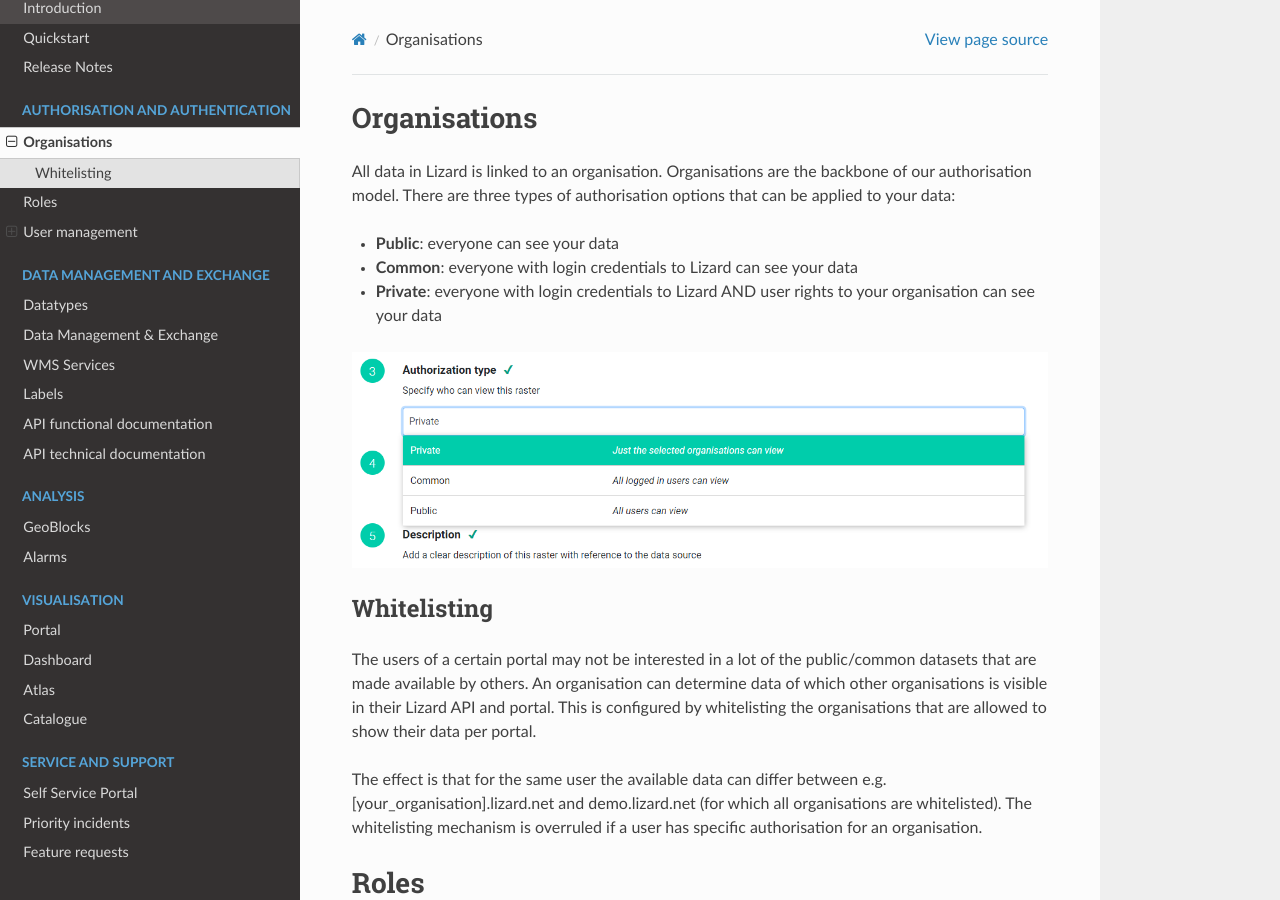
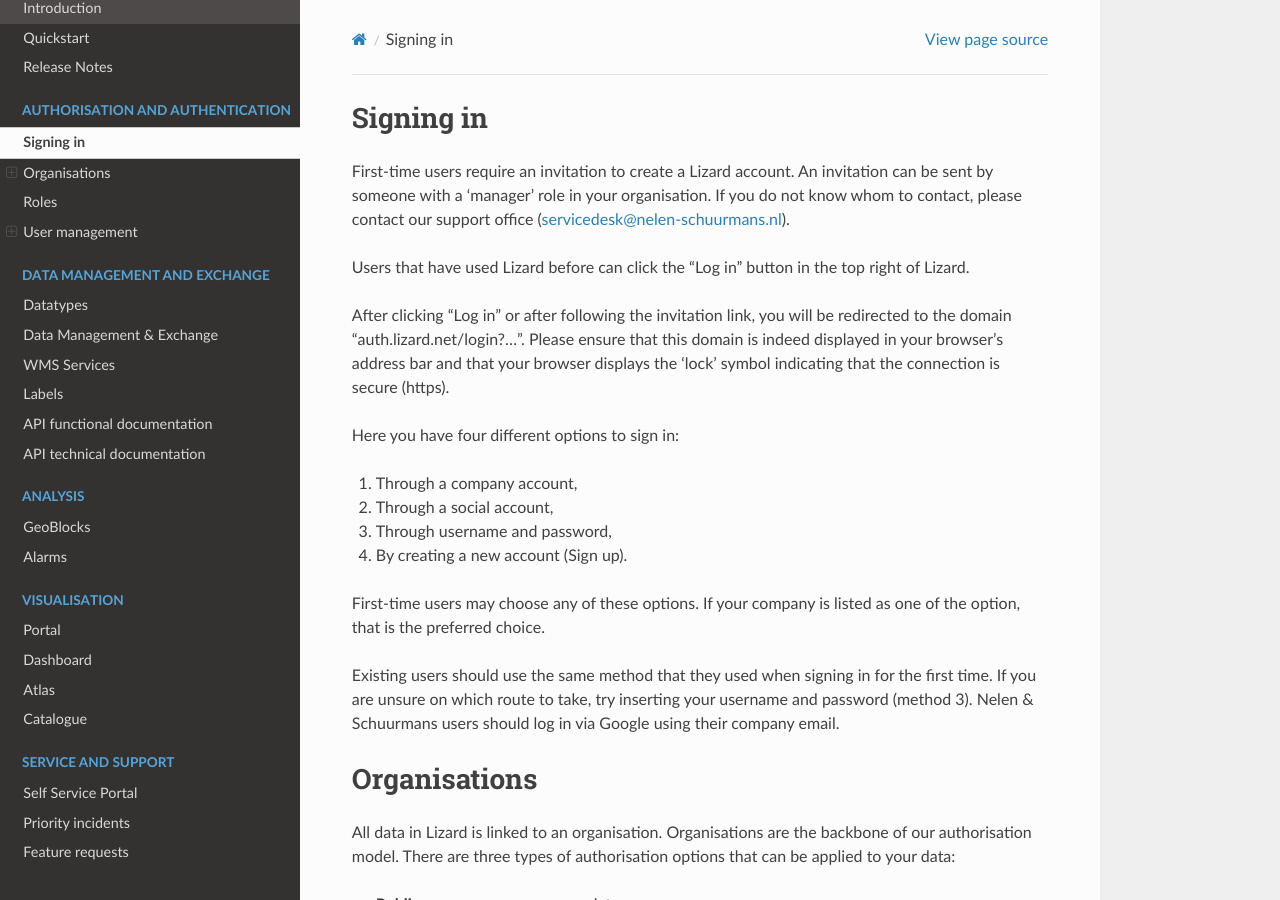
Before and after one commit to nens/lizard-docs, a Sphinx documentation site: the page built from source/b_usermanagement.rst, in a window 1280 px wide and 900 px high. Built offline with Sphinx 7.4.7 and the Read the Docs theme 2.0.0, drawn with Linux system fonts in a browser that asks for light colours; formulas are drawn with MathJax 3; some of the changed text lies outside the part shown.

Commit message:
Describe sign in

```diff
--- a/source/b_usermanagement.rst
+++ b/source/b_usermanagement.rst
@@ -1,3 +1,38 @@
+.. _AuthenticationAnchor:
+
+==========
+Signing in
+==========
+
+First-time users require an invitation to create a Lizard account. An
+invitation can be sent by someone with a 'manager' role in your organisation.
+If you do not know whom to contact, please contact our support office
+(servicedesk@nelen-schuurmans.nl).
+
+Users that have used Lizard before can click the "Log in" button in the top
+right of Lizard.
+
+After clicking "Log in" or after following the invitation link, you will be
+redirected to the domain "auth.lizard.net/login?...".
+Please ensure that this domain is indeed displayed in your browser's address
+bar and that your browser displays the 'lock' symbol indicating that
+the connection is secure (https).
+
+Here you have four different options to sign in:
+
+1. Through a company account,
+2. Through a social account,
+3. Through username and password,
+4. By creating a new account (Sign up).
+
+First-time users may choose any of these options. If your company is listed as
+one of the option, that is the preferred choice.
+
+Existing users should use the same method that they used when signing in for
+the first time. If you are unsure on which route to take, try inserting your
+username and password (method 3).
+Nelen & Schuurmans users should log in via Google using their company email.
+
 .. _OrganisationsAnchor:
 
 =============
@@ -66,7 +101,9 @@ You can add a new user by clicking the “NEW USER” in the upper right corner.
 This will lead you to the screen to add a new user.
 By default the new user is granted a “User” role.
 
-Don’t forget to click ‘Save’! When saved, an activation email will be send to the new user (sometimes this activation mail will end up in the spam folder).
+Don’t forget to click ‘Save’! When saved, an invitation email will be send to the new user.
+This user can follow the invitation link to create an account and receive the new roles.
+Sometimes this invitation mail will end up in the spam folder.
 
 .. tip::
 	Forgot which Roles exist and what they grant a user? Click the “Need Help” button to find this overview:
```
Also changed, not shown: source/images/b_usermanagement_04.png.
